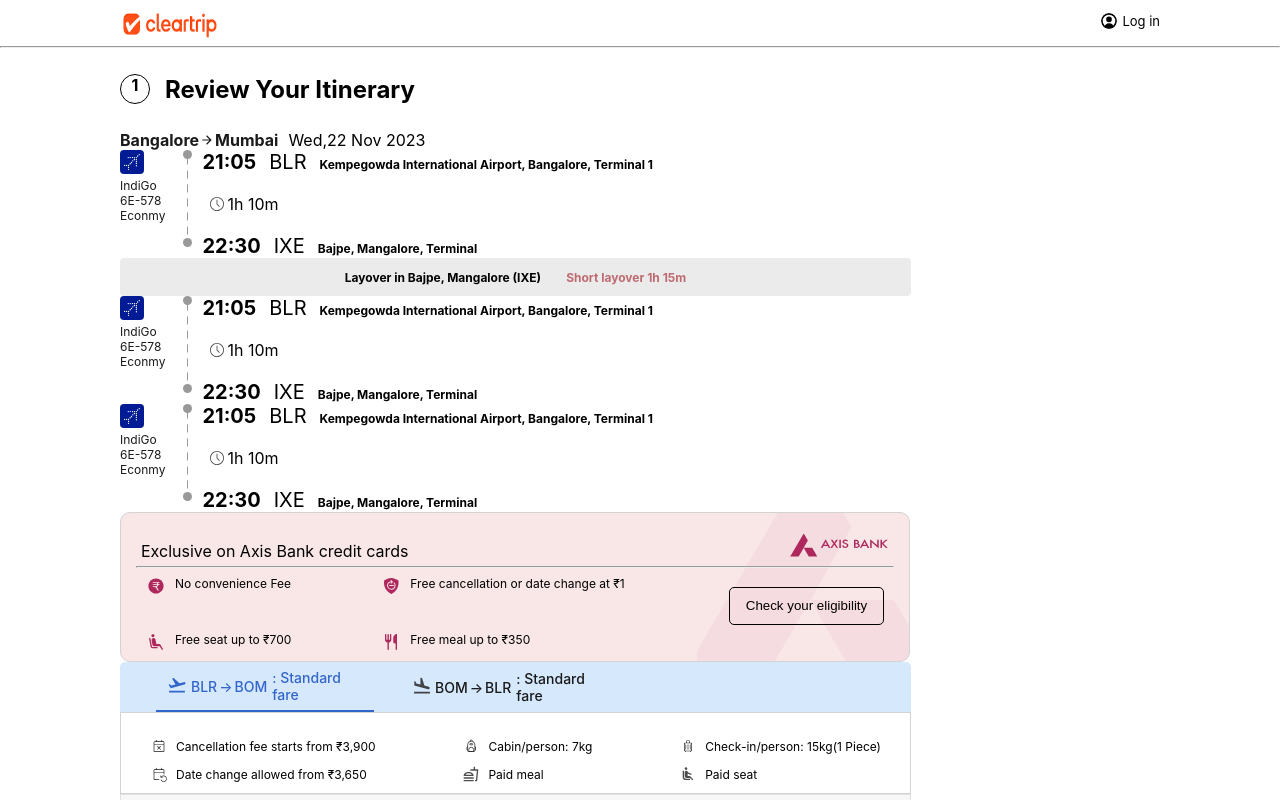
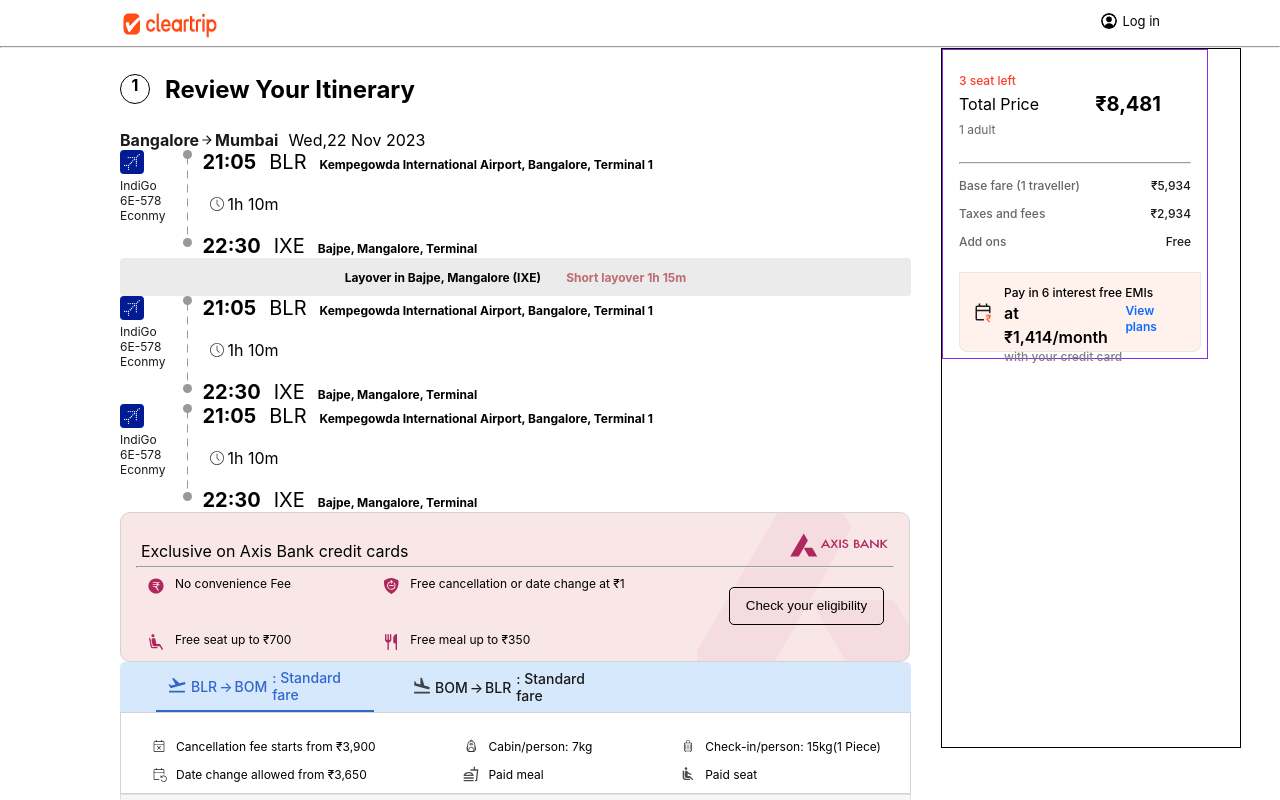
Before and after one commit to Nggohel/ClearTrip-App, a React (Create React App) app: page /reviewitinerary in a window 1280 px wide. Shown: the top 800 px of the page. Built offline with nearby package versions, Linux system fonts and the light colour scheme.

Commit message:
Add RightReviewSide And Started Working on that

```diff
--- a/src/components/Flights/FlightReviewItinerary.js
+++ b/src/components/Flights/FlightReviewItinerary.js
@@ -3,6 +3,7 @@
 import flightSeat from "../../Assests/Images/flightseat";
 import "../../styles/FlightReviewItinerary.css";
 import LeftFlightReviewItinerary from "./LeftFlightReviewItinerary";
+import RightFlightReviewItinerary from "./RightFlightReviewItinerary";
 
 function FlightReviewItinerary() {
   return (
@@ -18,8 +19,10 @@
       </div>
       <hr className="hr-line"></hr>
 
-      <LeftFlightReviewItinerary />
-
+      <div style={{ display: "flex" }}>
+        <LeftFlightReviewItinerary />
+        <RightFlightReviewItinerary />
+      </div>
     </>
   );
 }
--- a/src/components/Flights/LeftFlightReviewItinerary.js
+++ b/src/components/Flights/LeftFlightReviewItinerary.js
@@ -30,6 +30,7 @@
 
   return (
     <>
+    <div className="main-leftside-div">
       {/* heading-itinerary */}
       <div className="review-leftside">
         <div className="heading-itinerary">
@@ -358,7 +359,7 @@
           </div>
         </div>
       </div>
-
+      <ChooseFlightseat />
       {/* 2 */}
 
       {showForm && (
@@ -405,7 +406,7 @@
           </div>
         </div>
       )}
-      <ChooseFlightseat />
+      </div>
     </>
   );
 }
--- a/src/components/Flights/RightFlightReviewItinerary.js
+++ b/src/components/Flights/RightFlightReviewItinerary.js
@@ -0,0 +1,71 @@
+import emilogo from "../../Assests/Images/emilogo.svg";
+function RightFlightReviewItinerary() {
+  return (
+    <>
+      <aside className="aside">
+        <div className="main-rightside-div">
+          <div className="billing-data">
+            <div>
+              <p className="avaliable-seat">3 seat left</p>
+            </div>
+            <div className="bill-price">
+              <div style={{ fontSize: "16px", lineHeight: "20px" }}>
+                Total Price
+              </div>
+              <div
+                style={{
+                  fontSize: "20px",
+                  lineHeight: "28px",
+                  fontWeight: "700",
+                }}
+              >
+                ₹8,481
+              </div>
+            </div>
+            <div>
+              <p className="number-of-person">1 adult</p>
+              <div></div>
+            </div>
+          </div>
+          <div className="other-expense">
+            <div style={{ padding: "0px 16px 16px 16px" }}>
+              <div className="line">
+                <hr></hr>
+              </div>
+              <div className="otherexpense-data">
+                <p className="otherexpense-details">Base fare (1 traveller)</p>
+                <p className="otherexpense-price">₹5,934</p>
+              </div>
+              <div className="otherexpense-data">
+                <p className="otherexpense-details">Taxes and fees</p>
+                <p className="otherexpense-price">₹2,934</p>
+              </div>
+              <div className="otherexpense-data">
+                <p className="otherexpense-details">Add ons</p>
+                <p className="otherexpense-price">Free</p>
+              </div>
+              <div></div>
+            </div>
+          </div>
+          <div className="emi">
+            <div style={{ display: "flex" }}>
+              <img src={emilogo} />
+              <div className="emi-details">
+                <div className="emi-offer">Pay in 6 interest free EMIs</div>
+                <div style={{ display: "flex" }}>
+                  <div className="monthlty-price">at ₹1,414/month</div>
+                  <div className="all-plans">View plans</div>
+                </div>
+                <div>
+                  <p className="credit-card-data">with your credit card</p>
+                </div>
+              </div>
+            </div>
+          </div>
+        </div>
+      </aside>
+    </>
+  );
+}
+
+export default RightFlightReviewItinerary;
--- a/src/styles/FlightReviewItinerary.css
+++ b/src/styles/FlightReviewItinerary.css
@@ -1,3 +1,7 @@
+.main-leftside-div {
+  display: flex;
+  flex-direction: column;
+}
 .review-navbar {
   display: flex;
   align-items: center;
@@ -334,3 +338,117 @@
   margin-left: 7.5rem;
   margin-bottom: 30px;
 }
+
+/* RightSide */
+aside {
+  width: 300px;
+  height: 700px;
+  border: 1px solid black;
+  overflow-y: scroll;
+}
+.main-rightside-div {
+  background: rgb(255, 255, 255);
+  z-index: 79;
+  position: sticky;
+  top: 0px;
+  width: 266px;
+  height: 310px;
+  border: 1px solid blueviolet;
+}
+.billing-data {
+  display: flex;
+  flex-direction: column;
+  width: 234px;
+  height: 80px;
+  padding: 0px 16px;
+  margin-top: 16px;
+}
+
+.avaliable-seat {
+  margin-top: 6px;
+  line-height: 18px;
+  font-size: 12px;
+  font-weight: 500;
+  color: #ff3c2b;
+}
+.bill-price {
+  display: flex;
+  align-items: center;
+  justify-content: space-between;
+}
+.number-of-person {
+  font-size: 12px;
+  line-height: 16px;
+  margin-top: 4px;
+  margin-bottom: 8px;
+  color: #666;
+  font-weight: 400;
+}
+.other-expense {
+  overflow: hidden;
+  opacity: 1;
+  height: auto;
+}
+.line {
+  margin-top: 16px;
+  margin-bottom: 8px;
+  border-color: #e6e6e6;
+}
+.otherexpense-data {
+  display: flex;
+  align-items: center;
+  justify-content: space-between;
+  height: 28px;
+}
+.otherexpense-details {
+  font-size: 12px;
+  line-height: 16px;
+  font-weight: 500;
+  color: #666;
+}
+.otherexpense-price {
+  font-size: 12px;
+  line-height: 16px;
+  font-weight: 500;
+  color: #1a1a1a;
+}
+.emi {
+  width: 242px;
+  height: 80px;
+  background-color: rgb(255, 241, 236);
+  border-bottom-left-radius: 8px;
+  border-bottom-right-radius: 8px;
+  padding: 12px;
+  border: 1px solid #e6e6e6;
+  margin: 0px 16px 16px;
+}
+.emi-details {
+  margin-left: 8px;
+  width: 218px;
+  height: 56px;
+}
+.emi-offer {
+  font-size: 12px;
+  line-height: 16px;
+  font-weight: 500;
+  display: flex;
+}
+.monthlty-price {
+  font-size: 16px;
+  font-weight: 600;
+  line-height: 24px;
+}
+.all-plans {
+  color: rgb(15, 107, 255);
+  margin-top: 2px;
+  font-weight: 600;
+  font-size: 12px;
+  line-height: 16px;
+  cursor: pointer;
+}
+.credit-card-data {
+  font-size: 12px;
+  line-height: 16px;
+  font-weight: 500;
+  color: grey;
+}
```
Also changed, not shown: src/Assests/Images/emilogo.svg (added).
